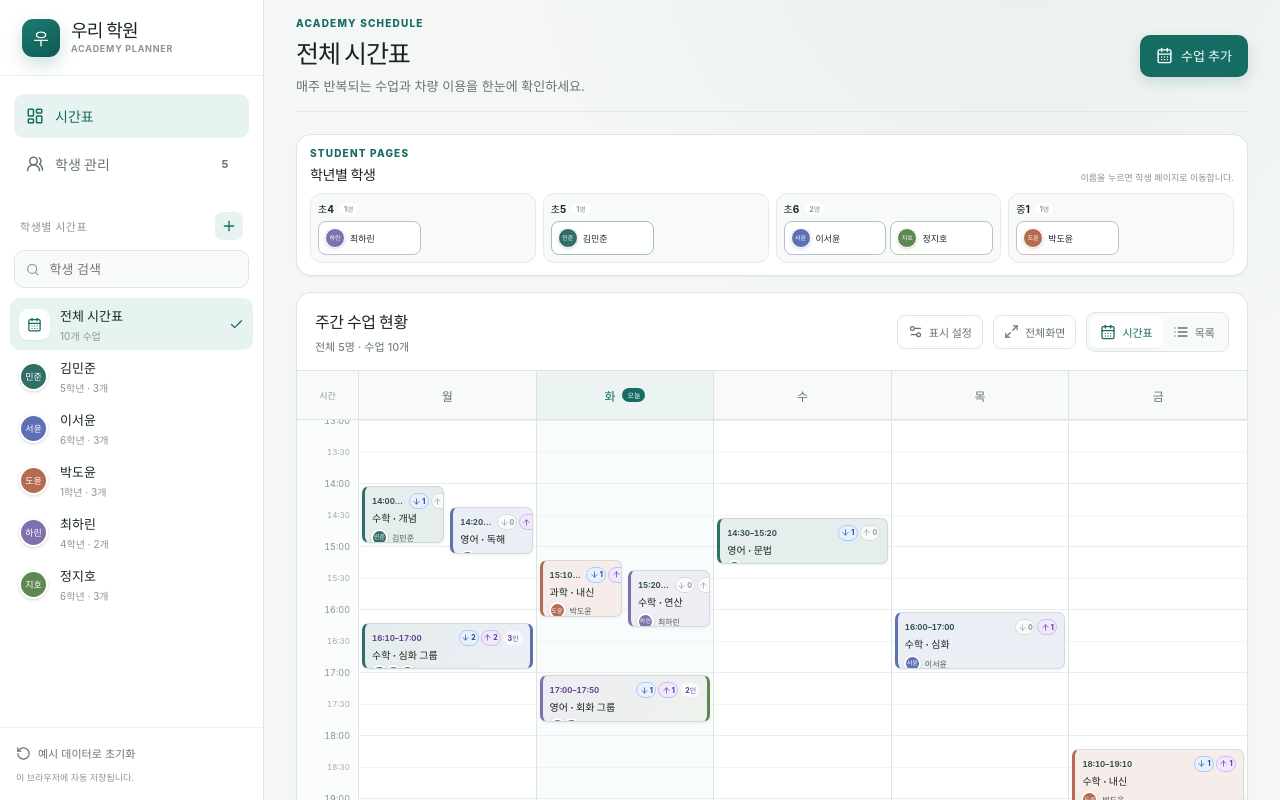
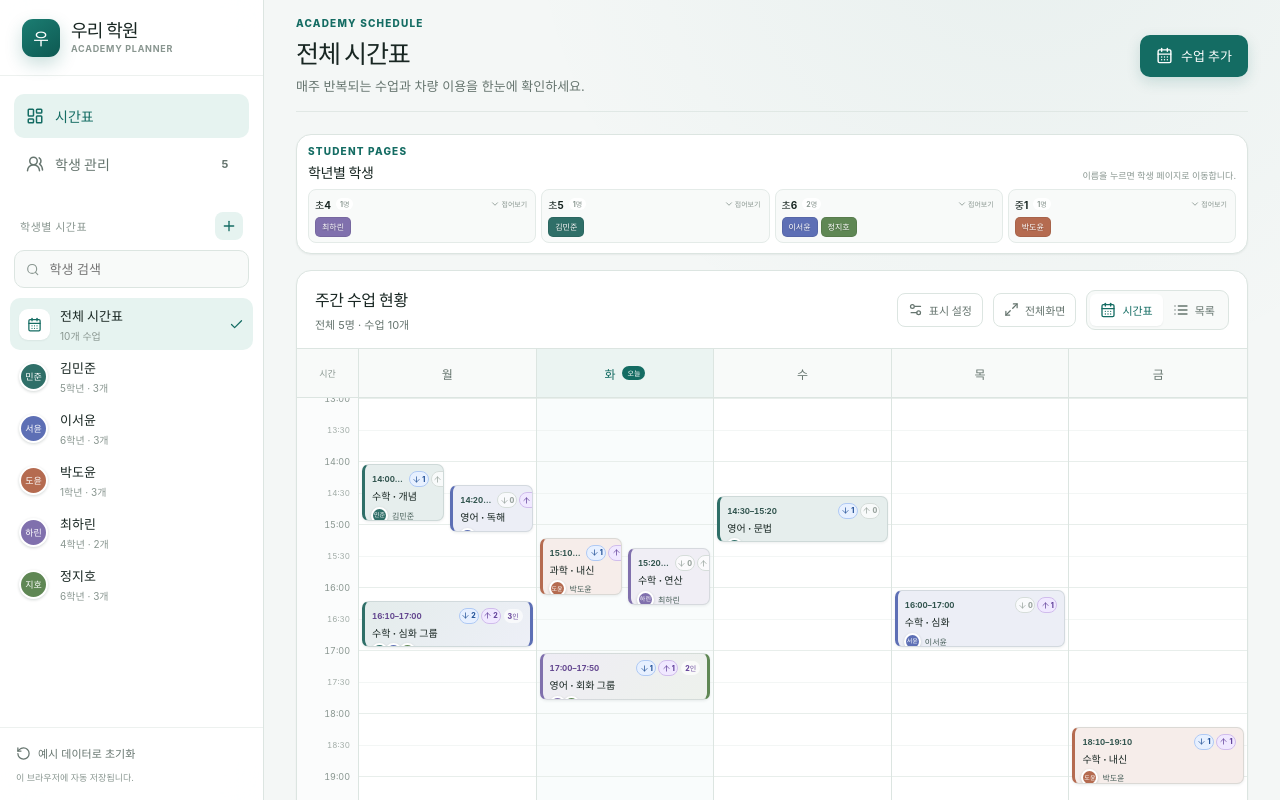
Before and after one commit to despite0506-rgb/ideal-tribble, a React (Vite) app: page / in a window 1280 px wide. Shown: the top 800 px of the page. Built offline with nearby package versions, Linux system fonts and the light colour scheme.

Commit message:
Add compact collapsible grade groups

```diff
--- a/src/App.tsx
+++ b/src/App.tsx
@@ -6,6 +6,8 @@ import {
   Bus,
   CalendarDays,
   Check,
+  ChevronDown,
+  ChevronRight,
   Clock3,
   Copy,
   ExternalLink,
@@ -390,6 +392,7 @@ function StatCard({ icon, label, value, hint, tone }: { icon: React.ReactNode; l
 }
 
 function StudentQuickLinks({ students, onOpenStudent }: { students: Student[]; onOpenStudent: (studentId: string) => void }) {
+  const [collapsedGroups, setCollapsedGroups] = useState<Set<string>>(() => new Set())
   const groups = useMemo(() => {
     const grouped = new Map<string, Student[]>()
     students.forEach((student) => {
@@ -403,6 +406,14 @@ function StudentQuickLinks({ students, onOpenStudent }: { students: Student[]; o
       }))
       .sort((a, b) => gradeGroupSortValue(a.label) - gradeGroupSortValue(b.label) || a.label.localeCompare(b.label, 'ko'))
   }, [students])
+  const toggleGroup = (label: string) => {
+    setCollapsedGroups((current) => {
+      const next = new Set(current)
+      if (next.has(label)) next.delete(label)
+      else next.add(label)
+      return next
+    })
+  }
 
   return (
     <section className="student-quick-panel" aria-labelledby="student-quick-title">
@@ -413,7 +424,14 @@ function StudentQuickLinks({ students, onOpenStudent }: { students: Student[]; o
       <div className="grade-groups">
         {groups.map((group) => (
           <section className="grade-group" key={group.label}>
+            <header className="grade-group-head">
               <h3>{group.label}<span>{group.students.length}명</span></h3>
+              <button type="button" className="grade-toggle" onClick={() => toggleGroup(group.label)} aria-expanded={!collapsedGroups.has(group.label)}>
+                {collapsedGroups.has(group.label) ? <ChevronRight size={10} /> : <ChevronDown size={10} />}
+                {collapsedGroups.has(group.label) ? '펼쳐보기' : '접어보기'}
+              </button>
+            </header>
+            {!collapsedGroups.has(group.label) && (
               <div>
                 {group.students.map((student) => (
                   <button
@@ -424,11 +442,11 @@ function StudentQuickLinks({ students, onOpenStudent }: { students: Student[]; o
                     onClick={() => onOpenStudent(student.id)}
                     aria-label={`${group.label} ${student.name} 학생 페이지 열기`}
                   >
-                  <Avatar student={student} size="sm" />
                     <span>{student.name}</span>
                   </button>
                 ))}
               </div>
+            )}
           </section>
         ))}
       </div>
--- a/src/styles.css
+++ b/src/styles.css
@@ -505,7 +505,7 @@ textarea:focus-visible {
 
 .student-quick-panel {
   margin: 22px 0 16px;
-  padding: 12px 13px;
+  padding: 10px 11px;
   border: 1px solid var(--border);
   border-radius: 15px;
   background: #fff;
@@ -517,7 +517,7 @@ textarea:focus-visible {
   align-items: flex-end;
   justify-content: space-between;
   gap: 14px;
-  margin-bottom: 9px;
+  margin-bottom: 7px;
 }
 
 .student-quick-panel h2 {
@@ -533,23 +533,30 @@ textarea:focus-visible {
 
 .grade-groups {
   display: grid;
-  grid-template-columns: repeat(auto-fit, minmax(150px, 1fr));
-  gap: 7px;
+  grid-template-columns: repeat(auto-fit, minmax(140px, 1fr));
+  gap: 5px;
 }
 
 .grade-group {
   min-width: 0;
-  padding: 7px;
+  padding: 5px 6px;
   border: 1px solid #e4ebe8;
-  border-radius: 11px;
+  border-radius: 8px;
   background: var(--surface-subtle);
 }
 
+.grade-group-head {
+  display: flex;
+  align-items: center;
+  justify-content: space-between;
+  gap: 5px;
+}
+
 .grade-group h3 {
   display: flex;
   align-items: center;
-  gap: 6px;
-  margin: 0 0 5px;
+  gap: 5px;
+  margin: 0;
   color: var(--text);
   font-size: 10px;
 }
@@ -563,41 +570,56 @@ textarea:focus-visible {
   font-weight: 700;
 }
 
+.grade-toggle {
+  display: inline-flex;
+  min-height: 18px;
+  align-items: center;
+  gap: 1px;
+  padding: 0 2px;
+  border: 0;
+  color: var(--text-light);
+  background: transparent;
+  cursor: pointer;
+  font-size: 7px;
+  font-weight: 700;
+  white-space: nowrap;
+}
+
+.grade-toggle:hover {
+  color: var(--brand);
+}
+
 .grade-group > div {
-  display: grid;
-  grid-template-columns: repeat(auto-fill, minmax(70px, 1fr));
-  gap: 4px;
+  display: flex;
+  flex-wrap: wrap;
+  gap: 3px;
+  margin-top: 4px;
 }
 
 .student-quick-button {
-  display: flex;
+  display: inline-flex;
   min-width: 0;
-  min-height: 34px;
-  align-items: center;
-  gap: 5px;
-  padding: 4px 6px;
-  border: 1px solid color-mix(in srgb, var(--student-color) 32%, var(--border));
-  border-radius: 8px;
-  color: var(--text);
-  background: #fff;
+  min-height: 20px;
+  align-items: center;
+  justify-content: center;
+  padding: 0 7px;
+  border: 0;
+  border-radius: 5px;
+  color: #fff;
+  background: var(--student-color);
+  box-shadow: inset 0 0 0 1px rgba(0, 0, 0, 0.08);
   cursor: pointer;
-  font-size: 9px;
-  font-weight: 720;
-  text-align: left;
+  font-size: 8px;
+  font-weight: 750;
+  line-height: 1;
+  text-align: center;
+  text-shadow: 0 1px 2px rgba(0, 0, 0, 0.28);
   transition: border-color 140ms ease, box-shadow 140ms ease, transform 140ms ease;
 }
 
 .student-quick-button:hover {
-  border-color: var(--student-color);
-  box-shadow: 0 4px 12px color-mix(in srgb, var(--student-color) 16%, transparent);
+  box-shadow: inset 0 0 0 1px rgba(0, 0, 0, 0.14), 0 3px 8px color-mix(in srgb, var(--student-color) 20%, transparent);
   transform: translateY(-1px);
-}
-
-.student-quick-button .avatar {
-  width: 20px;
-  height: 20px;
-  border-width: 1px;
-  font-size: 6px;
 }
 
 .student-quick-button > span:last-child {
@@ -2419,11 +2441,11 @@ textarea:focus-visible {
   .top-add:not(:focus) { font-size: 0; gap: 0; }
   .stats-grid { gap: 8px; margin: 14px 0 11px; }
   .stats-grid-bottom { margin-top: 11px; margin-bottom: 0; }
-  .student-quick-panel { margin: 14px 0 11px; padding: 10px; border-radius: 12px; }
+  .student-quick-panel { margin: 14px 0 11px; padding: 8px; border-radius: 10px; }
   .student-quick-panel > header { margin-bottom: 7px; }
   .student-quick-panel > header > span { display: none; }
-  .grade-groups { grid-template-columns: repeat(2, minmax(0, 1fr)); gap: 5px; }
-  .grade-group { padding: 6px; }
+  .grade-groups { grid-template-columns: repeat(2, minmax(0, 1fr)); gap: 4px; }
+  .grade-group { padding: 5px; }
   .stat-card { gap: 8px; padding: 11px; border-radius: 11px; }
   .stat-icon { width: 34px; height: 34px; }
   .stat-card strong { font-size: 18px; }
```
Also changed, not shown: 5 other files (tests, documents, lock files or other folders). Lines whose indentation alone changed are shown as unchanged.
